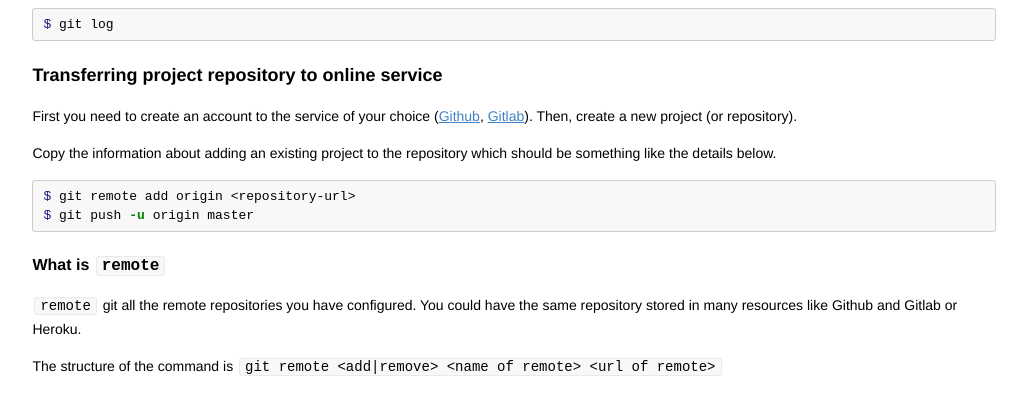
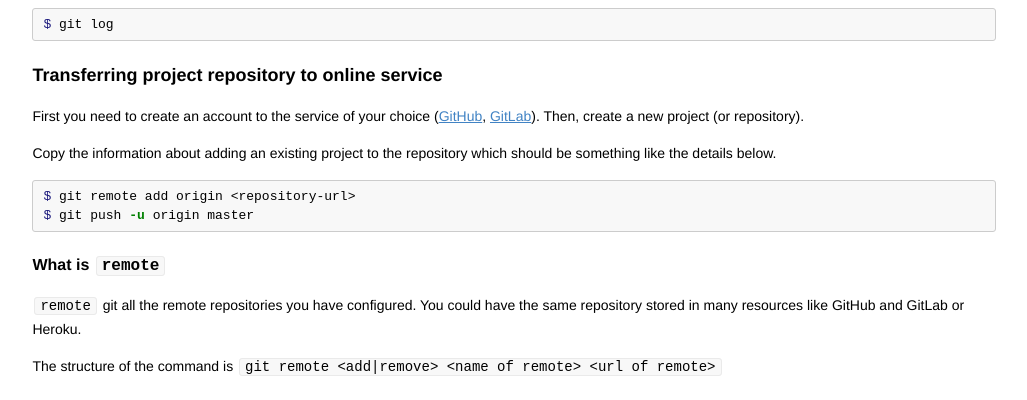
Before and after one commit to codebar/tutorials, a Jekyll site: the page built from version-control/command-line/tutorial.md, in a window 1280 px wide and 900 px high, scrolled down 1132 px. Shown: the part 152-552 px from the top of the window, without its empty margins (126-1153 px from the left). Built offline with Jekyll 4.4.1, drawn with Linux system fonts in a browser that asks for light colours; Markdown is read by kramdown in place of the engine named in the settings; some of the changed text lies outside the part shown.

````diff
--- a/version-control/command-line/tutorial.md
+++ b/version-control/command-line/tutorial.md
@@ -70,7 +70,7 @@ $ git log
 
 ### Transferring project repository to online service
 
-First you need to create an account to the service of your choice ([Github](http://github.com/join), [Gitlab](http://gitlab.com)). Then, create a new project (or repository).
+First you need to create an account to the service of your choice ([GitHub](http://github.com/join), [GitLab](http://gitlab.com)). Then, create a new project (or repository).
 
 Copy the information about adding an existing project to the repository which should be something like the details below.
 
@@ -82,7 +82,7 @@ $ git push -u origin master
 
 #### What is `remote`
 
-`remote` git all the remote repositories you have configured. You could have the same repository stored in many resources like Github and Gitlab or Heroku.
+`remote` git all the remote repositories you have configured. You could have the same repository stored in many resources like GitHub and GitLab or Heroku.
 
 The structure of the command is `git remote <add|remove> <name of remote> <url of remote>`
 
@@ -156,7 +156,7 @@ $ git push origin master
 $ git log
 ```
 
-### Check your code online (from the Github or Gitlab website).
+### Check your code online (from the GitHub or GitLab website).
 
 
 # Example 3: Verifying changes before any commit
````
